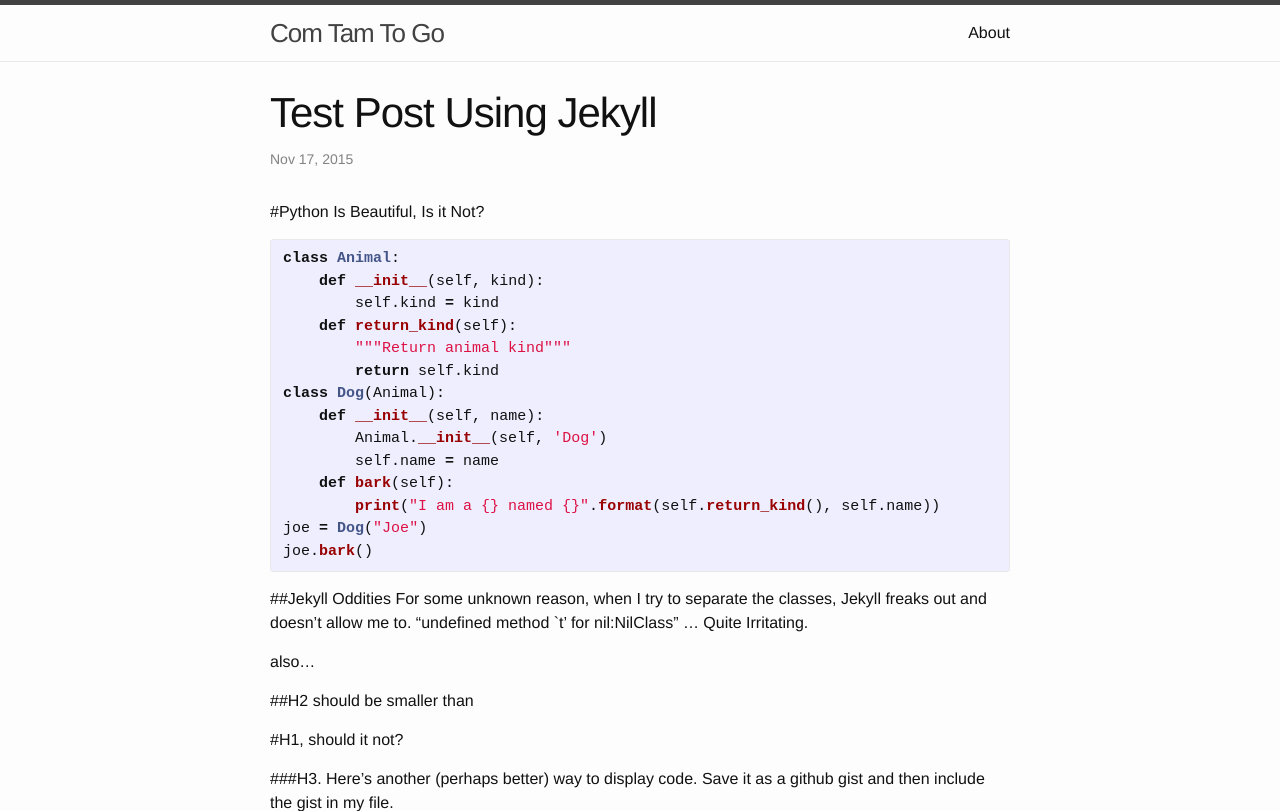
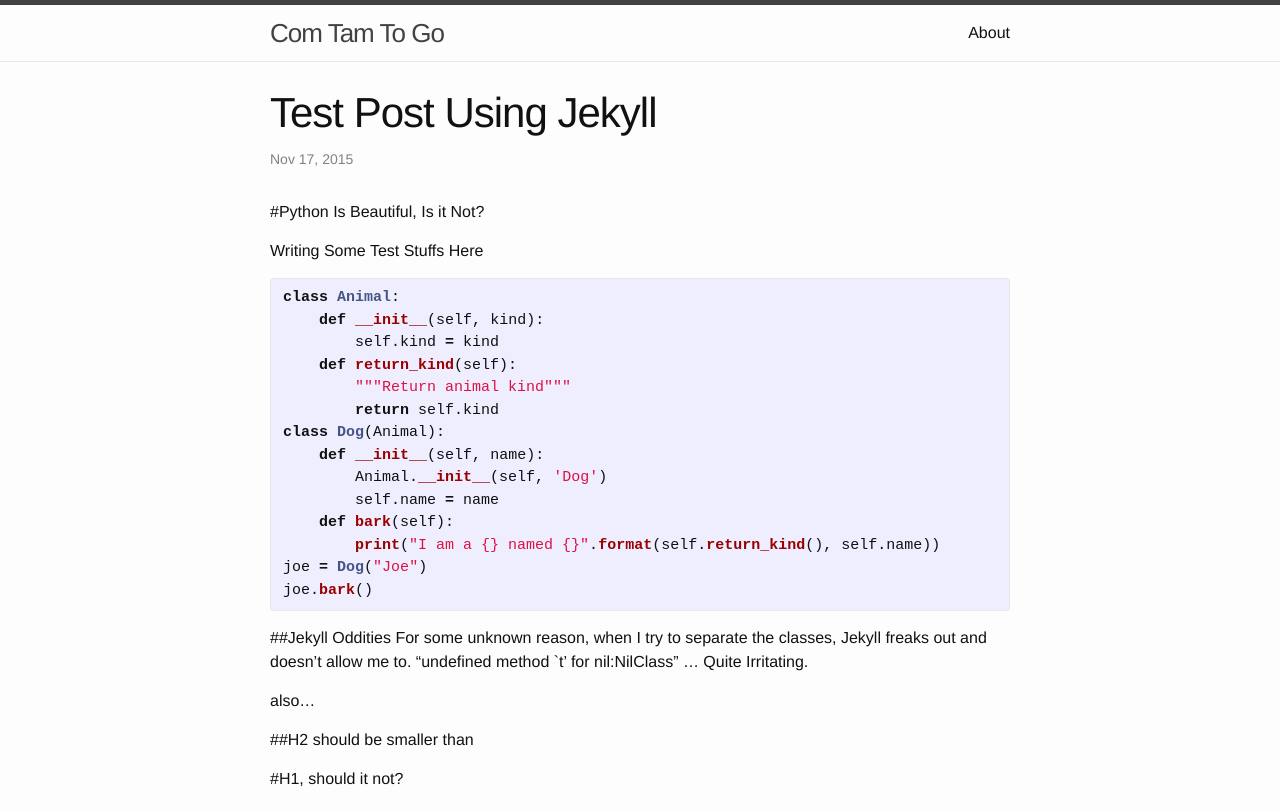
Before and after one commit to david-wolgemuth/david-wolgemuth.github.io, a Jekyll site: the page built from _posts/2015-11-17-test-post.md, in a window 1280 px wide, cut to the strip 0-811 px from the top of the page. Built offline with Jekyll 4.4.1, drawn with Linux system fonts in a browser that asks for light colours.

Commit message:
Made some small changes

```diff
--- a/_posts/2015-11-17-test-post.md
+++ b/_posts/2015-11-17-test-post.md
@@ -4,6 +4,8 @@ title: "Test Post Using Jekyll"
 date:  2015-11-17
 ---
 #Python Is Beautiful, Is it Not?
+
+Writing Some Test Stuffs Here
 
 {% highlight python %}
 class Animal:
```
